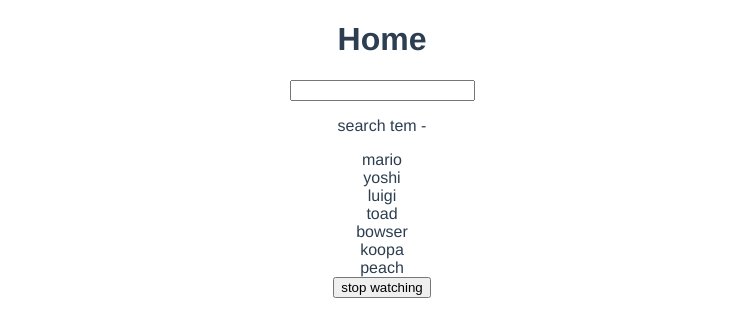
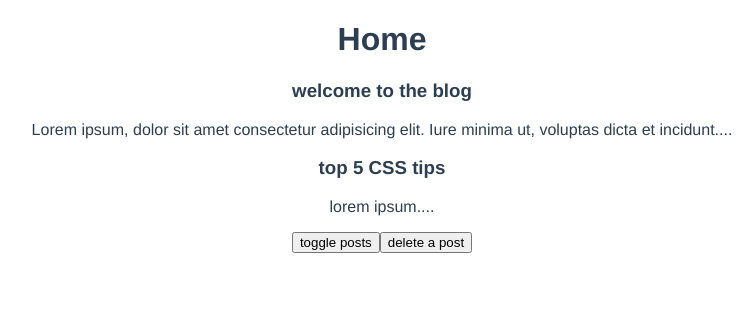
Before and after one commit to kitOl/vue-dojo-blog, a Vue app: page / in a window 1280 px wide. Shown: the top 336 px of the page, without its empty margins (258-1004 px from the left). Built offline with nearby package versions, Linux system fonts and the light colour scheme.

Commit message:
add hooks in setup

```diff
--- /dev/null
+++ b/src/components/PostList.vue
@@ -0,0 +1,26 @@
+<template>
+  <div class="post-list">
+    <div v-for="post in posts" :key="post.id">
+      <SinglePost :post="post" />
+    </div>
+  </div>
+</template>
+
+<script>
+import { onMounted, onUnmounted, onUpdated } from 'vue';
+import SinglePost from './SinglePost.vue';
+
+export default {
+  props: ['posts'],
+  components: {
+    SinglePost,
+  },
+  setup(props) {
+    onMounted(() => console.log('mounted'));
+    onUnmounted(() => console.log('unMounted'));
+    onUpdated(() => console.log('updated'));
+  },
+};
+</script>
+
+<style></style>
--- /dev/null
+++ b/src/components/SinglePost.vue
@@ -0,0 +1,23 @@
+<template>
+  <div class="post">
+    <h3>{{ post.title }}</h3>
+    <p>{{ snippet }}</p>
+  </div>
+</template>
+
+<script>
+import { computed } from 'vue';
+
+export default {
+  props: ['post'],
+  setup(props) {
+    const snippet = computed(() => {
+      return props.post.body.substring(0, 100) + '....';
+    });
+
+    return { snippet };
+  },
+};
+</script>
+
+<style></style>
--- a/src/views/HomeView.vue
+++ b/src/views/HomeView.vue
@@ -1,50 +1,35 @@
 <template>
   <div class="home">
     <h1>Home</h1>
-    <input type="text" v-model="search" />
-    <p>search tem - {{ search }}</p>
-    <div v-for="name in matchingNames" :key="name">{{ name }}</div>
-    <button @click="handleClick">stop watching</button>
+    <PostList v-if="showPosts" :posts="posts" />
+    <button @click="showPosts = !showPosts">toggle posts</button>
+    <button @click="posts.pop()">delete a post</button>
   </div>
 </template>
 
 <script>
-import { ref, computed, watch, watchEffect } from 'vue';
+import PostList from '@/components/PostList.vue';
+import { ref } from 'vue';
 
 // @ is an alias to /src
 
 export default {
   name: 'HomeView',
+  components: {
+    PostList,
+  },
   setup() {
-    const search = ref('');
-    const names = ref([
-      'mario',
-      'yoshi',
-      'luigi',
-      'toad',
-      'bowser',
-      'koopa',
-      'peach',
+    const posts = ref([
+      {
+        title: 'welcome to the blog',
+        body: 'Lorem ipsum, dolor sit amet consectetur adipisicing elit. Iure minima ut, voluptas dicta et incidunt recusandae quisquam iste repellendus assumenda, nulla vitae ducimus pariatur harum aspernatur delectus commodi dolorum deserunt ipsum, fugiat eius ea voluptatum ad sint? Sapiente, aspernatur modi quidem consequuntur porro ea. Consectetur laborum culpa quos recusandae doloremque dolore minus quis reiciendis consequatur, quisquam temporibus dolores necessitatibus commodi tenetur! Modi, libero, provident tenetur corrupti corporis, nulla nobis minima eius dignissimos inventore amet! Vero distinctio nihil corporis repudiandae sint optio ut atque maxime animi saepe qui labore aspernatur vel doloremque autem eum voluptatem earum, consequatur illo culpa incidunt repellendus!',
+        id: 1,
+      },
+      { title: 'top 5 CSS tips', body: 'lorem ipsum', id: 2 },
     ]);
+    const showPosts = ref(true);
 
-    const stopWatch = watch(search, () => {
-      console.log('watch');
-    });
-
-    const stopEffect = watchEffect(() => {
-      console.log('watchEffect', search.value);
-    });
-
-    const matchingNames = computed(() => {
-      return names.value.filter((name) => name.includes(search.value));
-    });
-
-    const handleClick = () => {
-      stopWatch();
-      stopEffect();
-    };
-
-    return { names, search, matchingNames, handleClick };
+    return { posts, showPosts };
   },
 };
 </script>
```
